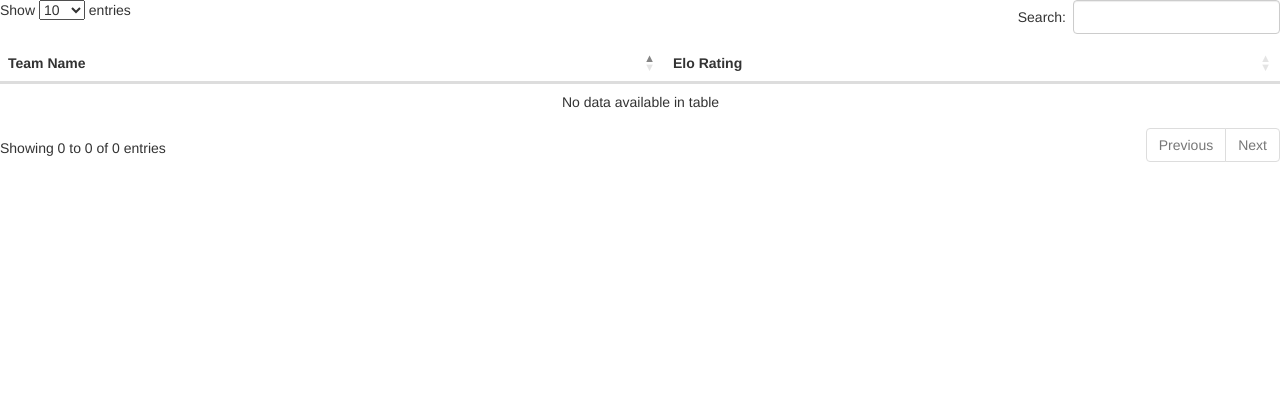
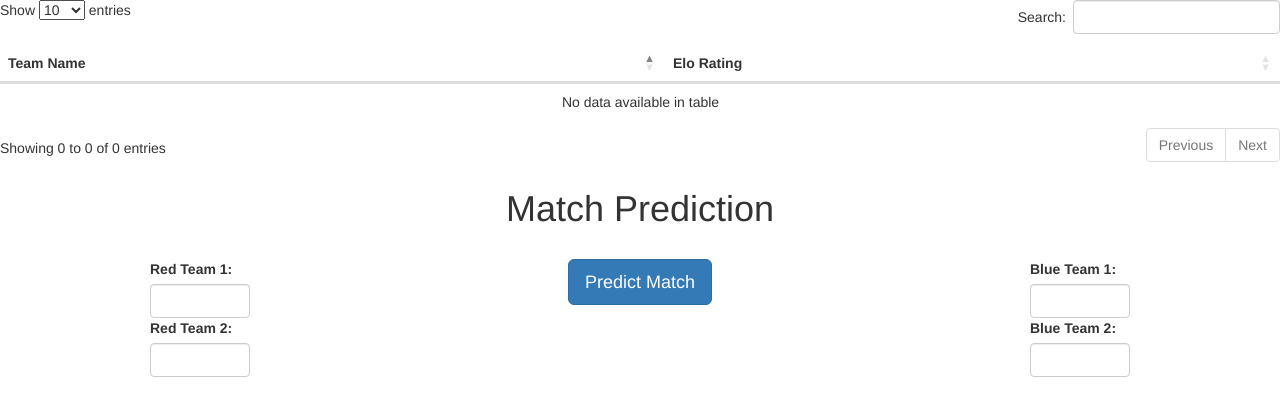
Before and after one commit to ktrieu/VexELO_Web, a Django app: page / in a window 1280 px wide. Shown: the top 416 px of the page. Run offline with Django 3.2, Linux system fonts and the light colour scheme; data that the repository does not hold is empty; some libraries are stand-ins or nearby versions.

Commit message:
Add HTML for match prediction

```diff
--- a/VexELO_Web/VexELO_Web/VexELO_rankings/templates/VexELO_rankings/rankings.html
+++ b/VexELO_Web/VexELO_Web/VexELO_rankings/templates/VexELO_rankings/rankings.html
@@ -36,5 +36,31 @@
         <tbody>
         </tbody>
     </table>
+
+    <h1 class="text-center" style="padding-bottom:10px">Match Prediction</h1>
+
+    <div class="form-group center-block" style="padding:10px; max-width: 1000px">
+        <div class="row">
+            <div class="form-group col-xs-4">
+                <label for="inputRedTeam1">Red Team 1:</label>
+                <input type="text" class="form-control" id="inputRedTeam1" style="max-width: 100px">
+                <label for="inputRedTeam2">Red Team 2:</label>
+                <input type="text" class="form-control" id="inputRedTeam2" style="max-width: 100px">
+            </div>
+            <div class="form-group col-xs-4 text-center">
+                <div>
+                    <button type="button" class="btn btn-primary btn-lg">Predict Match</button>
+                </div>
+            </div>
+            <div class="form-group col-xs-4">
+                <div class="pull-right">
+                    <label for="inputBlueTeam1">Blue Team 1:</label>
+                    <input type="text" class="form-control" id="inputBlueTeam1" style="max-width: 100px">
+                    <label for="inputBlueTeam2">Blue Team 2:</label>
+                    <input type="text" class="form-control" id="inputBlueTeam2" style="max-width: 100px">
+                </div>
+            </div>
+        </div>
+    </div>
 </body>
 </html>
```
